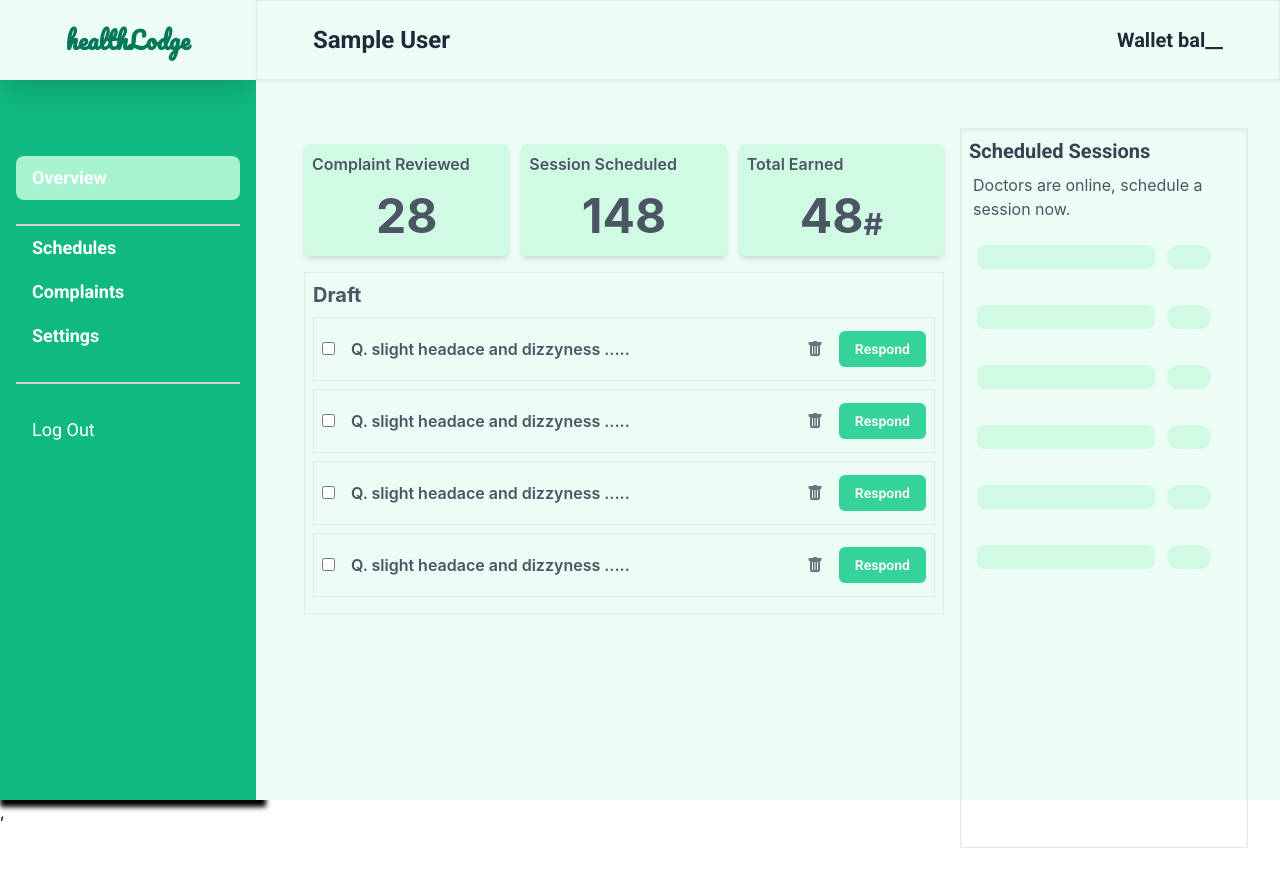
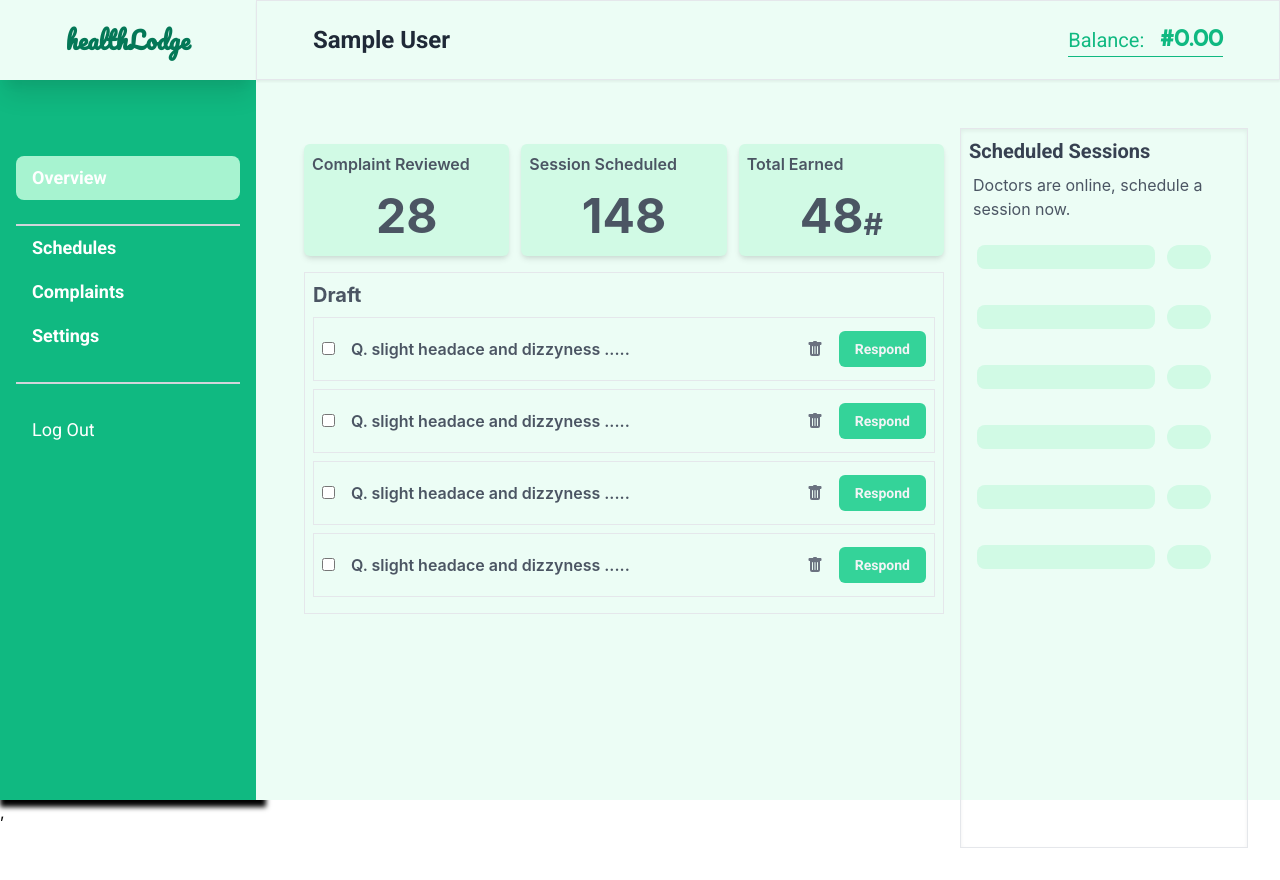
Before and after one commit to enye-hackathon-2021/enye-frontend, a React (Create React App) app: page /dashboard in a window 1280 px wide. Built offline with nearby package versions, Linux system fonts and the light colour scheme; no server answers; sample sign-in values are in the browser's storage.

Commit message:
get wallet fatues

```diff
--- a/src/actions/auth.ts
+++ b/src/actions/auth.ts
@@ -23,3 +23,14 @@ export const logInAction =
       console.log(error);
     }
   };
+
+  export const walltAction =
+  () => async (dispatch: any) => {
+    try {
+      const { data } = await api.getWallet();
+      dispatch({ type: "GET_WALLET", data });
+
+    } catch (error) {
+      console.log(error);
+    }
+  };
--- a/src/api/index.ts
+++ b/src/api/index.ts
@@ -13,3 +13,4 @@ const API = axios.create({
 // signIn function handler
 export const signIn = (formData: any) => API.post("/register", formData);
 export const logIn = (formData:any) => API.post("/login", formData);
+export const getWallet = () => API.get("/balance")
--- a/src/pages/Dashboard/App.tsx
+++ b/src/pages/Dashboard/App.tsx
@@ -8,6 +8,7 @@ import Response from "../../components/Patient/Response";
 import Schedules from "../../components/Patient/Schedules";
 import Settings from "../../components/Patient/Settings";
 import DocOverview from "../../components/Doctor/Overview";
+import {walltAction} from "../../actions/auth";
 
 const user = {
   // role: "",
@@ -24,9 +25,14 @@ const Dashboard = ({ loggedUser }: any) => {
   //   const [signedIn, setSignedIn] = useState(true);
 
   const { userType } = useSelector(({ toggles }: any) => toggles);
-  console.log(userType);
+  const { amount } = useSelector(({ wallet }: any) => wallet);
+
 
   const dispatch = useDispatch();
+
+  useEffect(() => {
+    dispatch(walltAction());
+  }, []);
 
   const [state, setState] = useState({
     overview: true,
@@ -146,9 +152,14 @@ const Dashboard = ({ loggedUser }: any) => {
               <i>{userType}</i>
             </p>
           </div>
-          <h1 className="p_name text-xl font-semibold font-robo mr-14">
-            Wallet bal__
-          </h1>
+          <div className="wallet flex items-center border-b border-green-500  mr-14">
+            <h1 className="p_name text-xl text-green-500 font-normal font-robo ">
+              Balance:
+            </h1>
+            <h1 className="balance text-2xl font-bold text-green-500 font-joe ml-4">
+              #{amount}.00
+            </h1>
+          </div>
         </div>
         <div className="section_route w-full h-full p-8 flex">
           <Lodge>
--- a/src/reducers/index.ts
+++ b/src/reducers/index.ts
@@ -2,4 +2,5 @@ import { combineReducers } from "redux";
 
 import auth from './auth'
 import toggles from "./toggles";
-export const reducers = combineReducers({ auth, toggles });
+import wallet from "./wallet"
+export const reducers = combineReducers({ auth, toggles, wallet });
--- /dev/null
+++ b/src/reducers/wallet.ts
@@ -0,0 +1,12 @@
+export const walletReducer = (state = {amount : 0}, action: { type: string; data: any }) => {
+switch (action.type) {
+    case "GET_WALLET":
+
+        return {...state, amount:action.data};
+
+    default:
+        return state;
+}
+
+}
+export default walletReducer;
```
